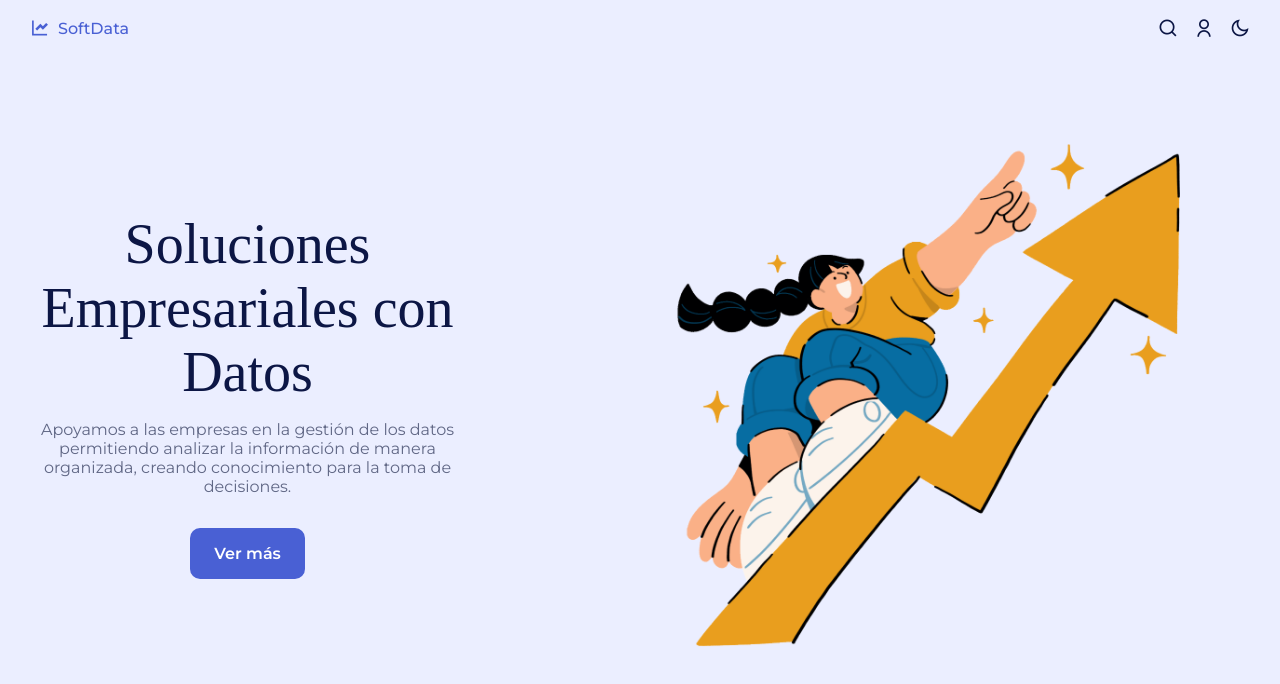
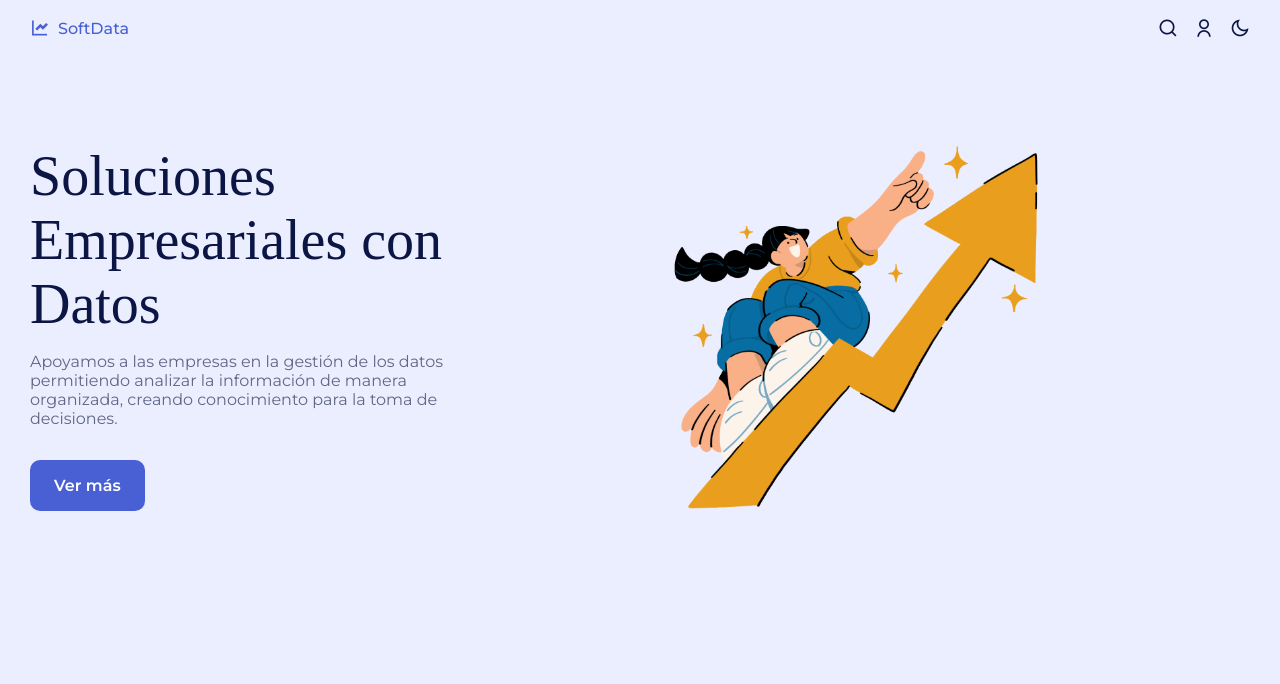
Before and after one commit to rodridev-01/SoftdataWebsite, an Astro site: page / in a window 1280 px wide. Built offline with nearby package versions, Linux system fonts and the light colour scheme; Astro itself is replaced by a stand-in of ours; a web font is replaced by a local one.

Commit message:
boost image

```diff
--- a/src/components/Home.astro
+++ b/src/components/Home.astro
@@ -22,18 +22,20 @@
 
 
  <style>
-   .home__container {
+.home__container {
   padding-top: 2rem;
   row-gap: 2.5rem;
 }
 
 .home__data {
-  text-align: center;
+   text-align: left;
+
 }
 
 .home__title {
   font-size: var(--biggest-font-size);
   margin-bottom: 1rem;
+
 }
 
 .home__description {
@@ -50,9 +52,9 @@
 }
 
 .home__images img {
-  max-width: none;
-  width: 540px;
-  height: auto;
-  object-fit: contain;
+  width: 100%; /* La imagen ocupará todo el ancho del contenedor */
+  height: 100%; /* La imagen ocupará todo el alto del contenedor */
+  object-fit: cover; /* La imagen cubrirá completamente el contenedor */
 }
+
  </style>
--- a/src/layouts/Layout.astro
+++ b/src/layouts/Layout.astro
@@ -172,7 +172,7 @@ img {
   }
 }
 /* For medium devices */
-@media screen and (min-width: 450px){
+@media screen and (min-width: 480px){
 
 }
 @media screen and (min-width: 576px){
```
